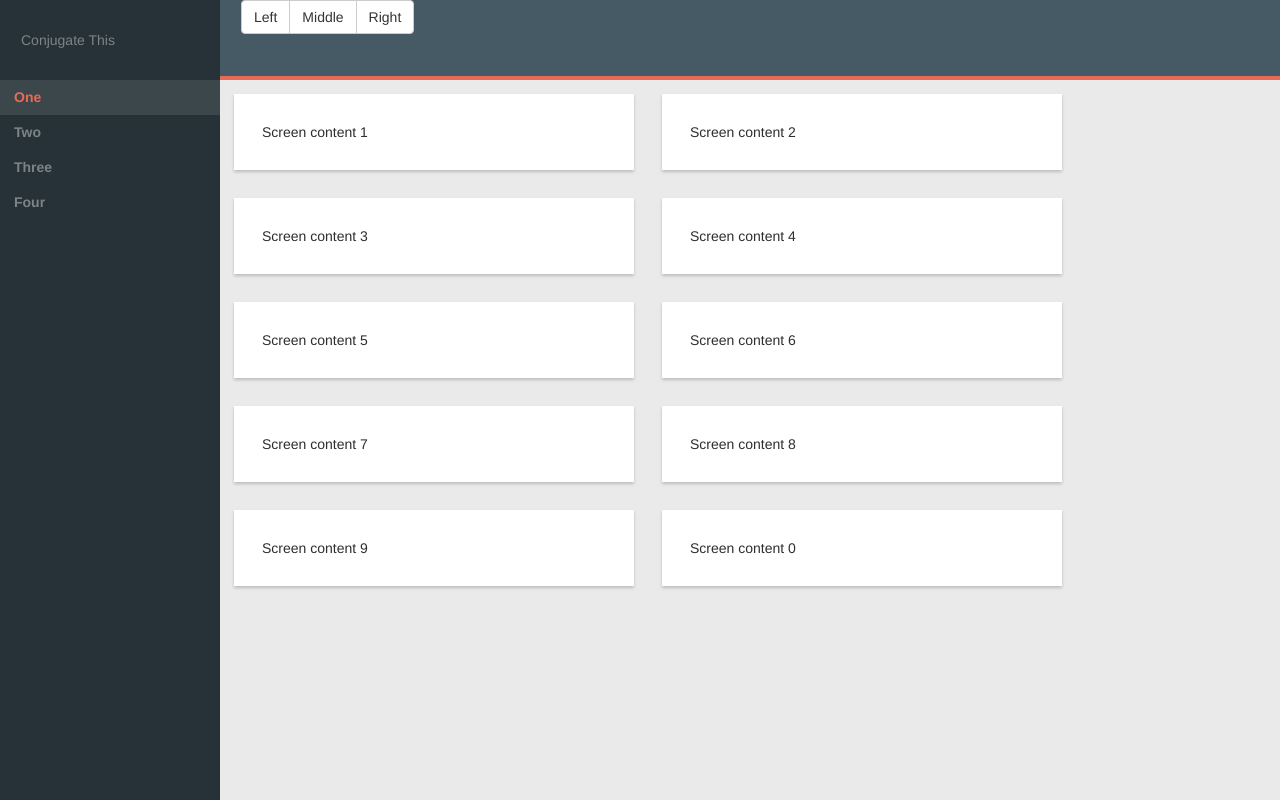
After one commit to olibrook/conjugate-this, a Django app: template src/conjthis/conjthis/public/templates/public/index2.html in a window 1280 px wide. The commit adds this page. Run offline with Django 3.2, Linux system fonts and the light colour scheme; the template is opened without the code that fills it, so the values that code supplies are empty; style sheets or scripts are compiled from the project's sources; some libraries are stand-ins or nearby versions.

Commit message:
About to start major UI update.

```diff
--- /dev/null
+++ b/src/conjthis/conjthis/public/templates/public/index2.html
@@ -0,0 +1,222 @@
+<!DOCTYPE html>
+<html lang="en">
+  {% load staticfiles %}
+  <head>
+    <meta charset="utf-8">
+    <meta http-equiv="X-UA-Compatible" content="IE=edge">
+    <meta name="viewport" content="width=device-width, initial-scale=1, maximum-scale=1, user-scalable=no">
+    <link rel="stylesheet" type="text/css" href="{% static 'public/lib/bootstrap/dist/css/bootstrap.css' %}"/>
+    <!--<link rel="stylesheet" type="text/css" href="//maxcdn.bootstrapcdn.com/bootswatch/3.3.4/superhero/bootstrap.min.css"/>-->
+    <link rel="stylesheet" type="text/css" href="{% static 'public/dist/main.css' %}"/>
+    <style>
+      * {
+        box-sizing: border-box;
+      }
+
+      .ct-root {
+        position: absolute;
+        top: 0;
+        right: 0;
+        bottom: 0;
+        left: 0;
+      }
+
+      .ct-sidebar {
+        position: absolute;
+        top: 0;
+        right: auto;
+        bottom: 0;
+        width: 220px;
+        background-color: #263238;
+      }
+
+      .ct-main {
+        position: absolute;
+        top: 0;
+        right: 0;
+        bottom: 0;
+        left: 220px;
+        overflow: hidden;
+        background-color: #37474F;
+      }
+
+      .ct-screen {
+        position: absolute;
+        top: -100vh;
+        right: 0;
+        height: 100vh;
+        left: 0;
+      }
+
+      .ct-screen--inactive {
+        z-index: 5;
+        animation: ct-screen--inactive 0.5s 0s 1 ease-in-out forwards;
+      }
+
+      @keyframes ct-screen--inactive {
+        0%   {top: 0;}
+        100% {top: -100vh;}
+      }
+
+      .ct-screen--active {
+        z-index: 10;
+        animation: ct-screen--active 0.5s 0s 1 ease-in-out forwards;
+      }
+
+      @keyframes ct-screen--active {
+        0%   {top: -100vh;}
+        100% {top: 0;}
+      }
+
+      .ct-screen__toolbar {
+        position: absolute;
+        top: 0;
+        right: 0;
+        left: 0;
+        height: 80px;
+        background-color: #455A64;
+        color: white;
+        border-bottom: 4px solid #E96B56;
+        padding: 0 1.5em;
+      }
+
+      .ct-screen__content {
+        position: absolute;
+        top: 80px;
+        right: 0;
+        bottom: 0;
+        left: 0;
+        overflow-y: scroll;
+        background-color: #eaeaea;
+      }
+
+      .ct-panel {
+        margin: 1em;
+        padding: 2em;
+        background-color: white;
+        color: #2e2e2e;
+        width: 400px;
+        box-shadow: rgba(0, 0, 0, 0.2) 0 2px 3px;
+        float: left;
+      }
+
+      .ct-sidebar__logo {
+        color: rgba(255, 255, 255, 0.4);
+        height: 80px;
+        line-height: 80px;
+        margin: 0;
+        padding: 0 1.5em;
+      }
+
+      .ct-sidebar__item {
+        width: 100%;
+        height: 2.5em;
+        line-height: 2.5em;
+        color: rgba(255, 255, 255, 0.4);
+        padding: 0 1em;
+        font-weight: bold;
+        margin: 0;
+      }
+
+      .ct-sidebar__item:hover {
+        color: white;
+        background-color: rgba(255, 255, 255, 0.05);
+      }
+
+      .ct-sidebar__item.active {
+        background-color: rgba(255, 255, 255, 0.1);
+        color: #E96B56;
+      }
+    </style>
+  </head>
+  <body>
+    <div class="ct-root">
+      <div class="ct-sidebar">
+        <p class="ct-sidebar__logo">Conjugate This</p>
+        <p class="ct-sidebar__item active">One</p>
+        <p class="ct-sidebar__item">Two</p>
+        <p class="ct-sidebar__item">Three</p>
+        <p class="ct-sidebar__item">Four</p>
+      </div>
+      <div class="ct-main">
+        {% for i in '12345' %}
+          <div class="ct-screen ct-screen--inactive">
+            <div class="ct-screen__toolbar">
+
+              <div class="btn-group" role="group" aria-label="...">
+                <button type="button" class="btn btn-default">Left</button>
+                <button type="button" class="btn btn-default">Middle</button>
+                <button type="button" class="btn btn-default">Right</button>
+              </div>
+
+            </div>
+            <div class="ct-screen__content clearfix">
+              {% for j in '1234567890' %}
+                <div class="ct-panel">
+                  Screen content {{ j }}
+                </div>
+              {% endfor %}
+            </div>
+          </div>
+        {% endfor %}
+      </div>
+    </div>
+    <script>
+      (function(){
+
+        function CtRoot(rootEl){
+          this.rootEl = rootEl;
+          this.screenEls = this.rootEl.querySelectorAll('.ct-screen');
+          this.firstEl = null;
+
+          this.index = 0;
+          this.onIndexChange(this.index);
+
+          this.start();
+        }
+
+        CtRoot.prototype.onIndexChange = function(index) {
+          var newFirst;
+
+          newFirst = this.screenEls[index];
+          newFirst.classList.add('ct-screen--active');
+          newFirst.classList.remove('ct-screen--inactive');
+
+          if(this.firstEl) {
+            this.firstEl.classList.add('ct-screen--inactive');
+            this.firstEl.classList.remove('ct-screen--active');
+          }
+
+          this.firstEl = newFirst;
+        };
+
+        CtRoot.prototype.setIndex = function(value) {
+          var isForward;
+
+          value = Math.max(0, Math.min(value, this.screenEls.length-1));
+          if(value !== this.index) {
+            isForward = value > this.index;
+            this.index = value;
+            this.onIndexChange(this.index, isForward);
+          }
+        };
+
+        CtRoot.prototype.start = function() {
+          var delta;
+
+          delta = -1;
+          setInterval(function(){
+            if((this.index == 0) || (this.index == (this.screenEls.length-1))) {
+              delta = delta * -1;
+            }
+            this.setIndex(this.index === null ? 0 : this.index + delta);
+          }.bind(this), 2500);
+        };
+
+        new CtRoot(document.querySelector('.ct-root'));
+
+
+      }());
+    </script>
+  </body>
+</html>
--- a/src/conjthis/conjthis/public/views.py
+++ b/src/conjthis/conjthis/public/views.py
@@ -3,5 +3,5 @@ import django.shortcuts as shortcuts
 
 def index(request):
     return shortcuts.render_to_response(
-        'public/index.html', {}
+        'public/index2.html', {}
     )
```
Also changed, not shown: src/conjthis/conjthis/public/static/public/src/js/conjthisMain.js (+21 -4 lines), src/conjthis/conjthis/public/static/public/src/js/conjthisRecords.js (+22 -10 lines), src/conjthis/conjthis/public/static/public/src/js/conjthisViews.js (+19 -13 lines), src/conjthis/conjthis/public/templates/public/index.html (+28 -22 lines), 1 other file.
